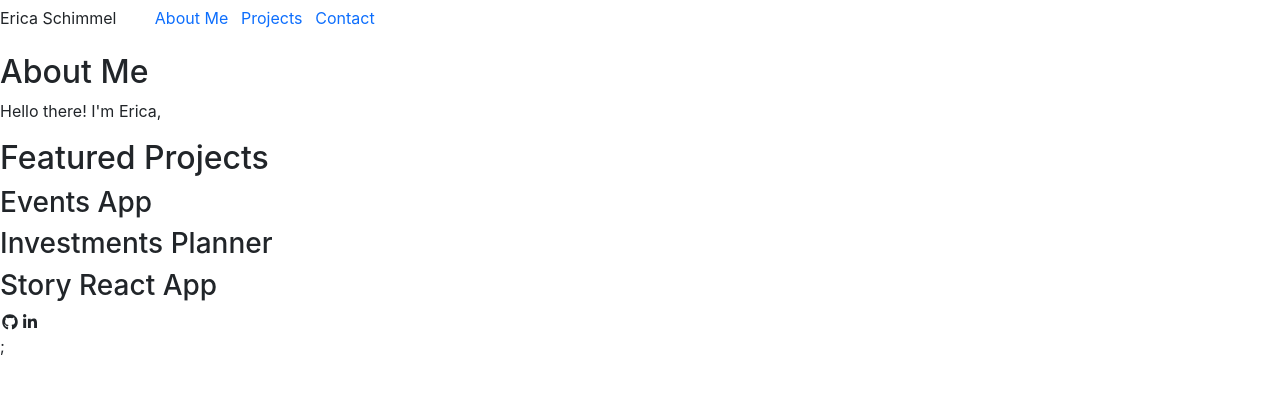
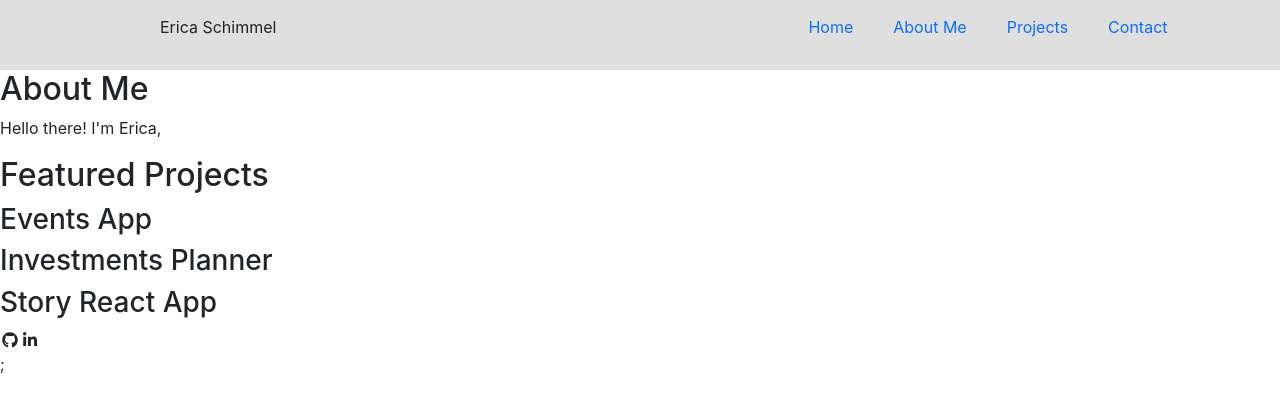
Before and after one commit to OccassionalDev/portfolio-next, a Next.js app: page / in a window 1280 px wide. Shown: the top 408 px of the page. Built offline with nearby package versions, Linux system fonts and the light colour scheme.

Commit message:
styled nav bar component

```diff
--- a/components/NavBar.js
+++ b/components/NavBar.js
@@ -3,11 +3,17 @@ export default function NavBar() {
 		<>
 			<header>
 				<nav>
-					<a className="logo" href="#home">
+					<a className="nav-logo" href="#home">
 						Erica Schimmel
 					</a>
 
 					<ul className="nav-bar-list">
+						<li>
+							<a className="nav-link" href="#home">
+								Home
+							</a>
+						</li>
+
 						<li>
 							<a className="nav-link" href="#about">
 								About Me
--- a/styles/globals.css
+++ b/styles/globals.css
@@ -13,17 +13,27 @@ header {
 	display: flex;
 	align-items: center;
 	top: 0;
+	height: 70px;
+	background-color: #dfdfdf;
+}
+
+.nav-logo {
+	padding-top: 5px;
+	height: 36px;
+	margin-left: 10rem;
 }
 
 .nav-bar-list {
 	list-style: none;
 	position: relative;
 	display: inline-flex;
+	margin-left: 30rem;
+	justify-content: space-around;
 }
 
 .nav-link {
 	display: block;
-	padding: 0.4em;
+	padding: 20px;
 }
 
 a {
```
